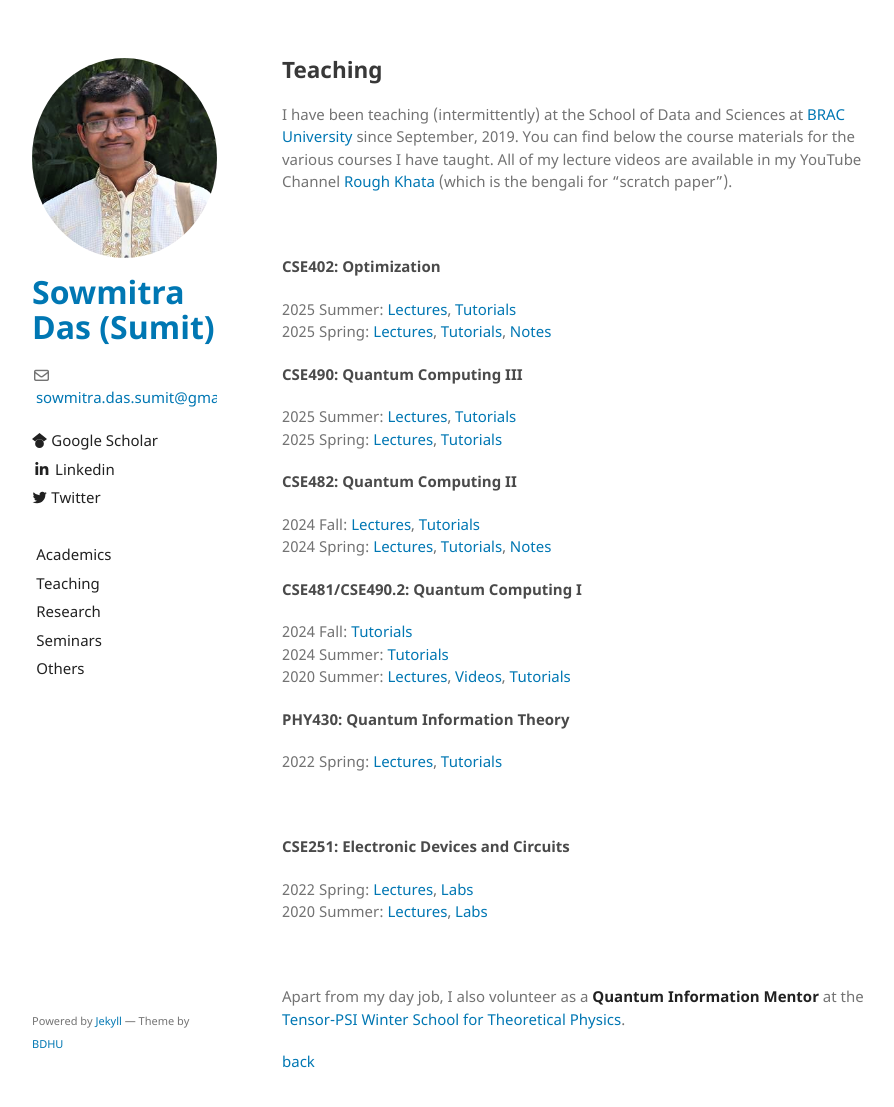
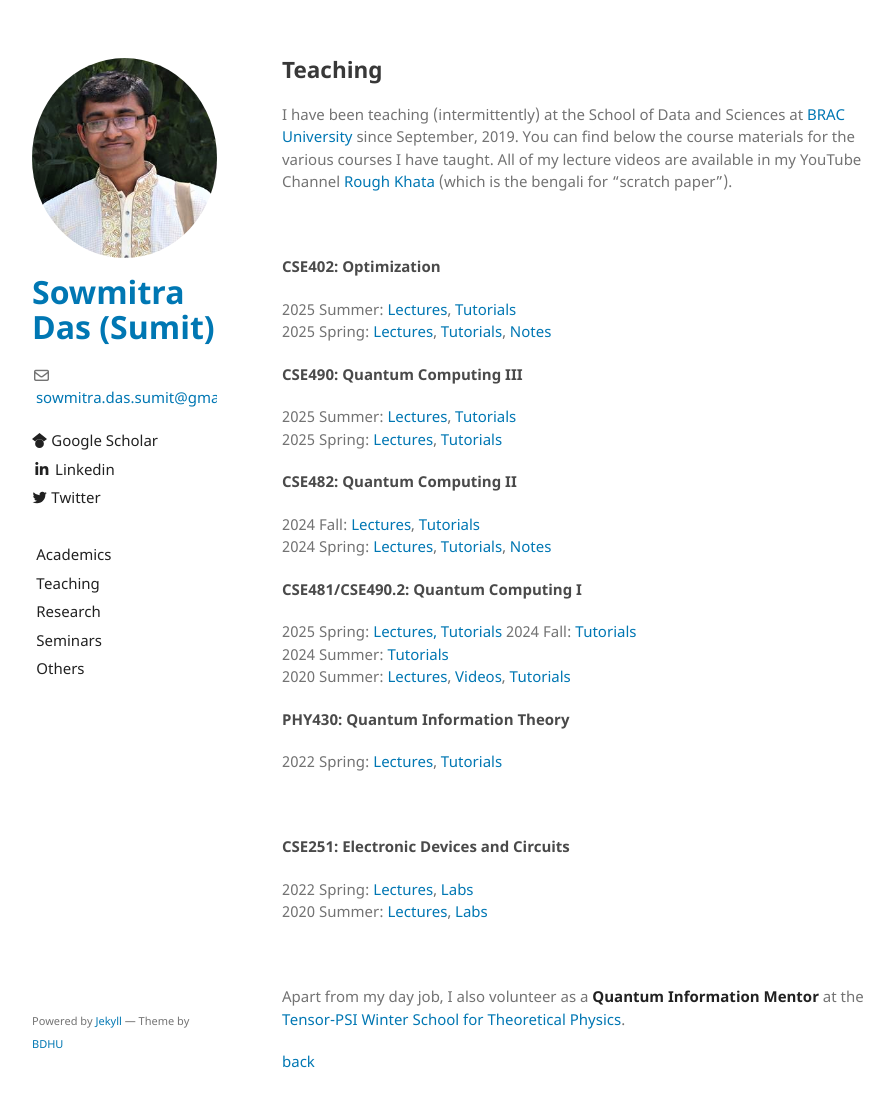
Before and after one commit to sowmitra-das-sumit/sowmitra-das-sumit.github.io, a Jekyll site: the page built from teaching.md, in a window 1280 px wide and 1123 px high. Shown: the top 1107 px of the window, without its empty margins (178-1072 px from the left). Built offline with Jekyll 4.4.1, drawn with Linux system fonts in a browser that asks for light colours; the repository's description, which GitHub fills in, is left out; our own code applies the rules of GitHub Pages for plain Markdown files.

Commit message:
Update teaching.md

```diff
--- a/teaching.md
+++ b/teaching.md
@@ -18,6 +18,7 @@ I have been teaching (intermittently) at the School of Data and Sciences at [BRA
 2024 Fall: [Lectures](https://youtube.com/playlist?list=PLvj5w6iNZqVgbqsYbL_tsBJnFaTFYB9T3&si=kD-zuhsnR1xkfjjG), [Tutorials](https://youtube.com/playlist?list=PLvj5w6iNZqViFgfpgN8oh9T4ia80_MZz5&si=3nd72fnGAv1VtCZk)\
 2024 Spring: [Lectures](https://youtube.com/playlist?list=PLvj5w6iNZqViEPZo0PaHqOK_spCeHKfGT&si=8Rt2N6TXlppnJrz3), [Tutorials](https://youtube.com/playlist?list=PLvj5w6iNZqVhsPZnkK0bjl-0jFnoOqNOT&si=hYdKyiK2taefL-HB), [Notes](https://www.overleaf.com/read/dtxxdftjsfqt#837308)
 #### CSE481/CSE490.2: Quantum Computing I
+2025 Spring: [Lectures, Tutorials](https://youtube.com/playlist?list=PL-lCYwFS3hp2wAh68fFTTnFKaoKBWEux3&si=ECITfVXGKP6BdcHh)
 2024 Fall: [Tutorials](https://youtube.com/playlist?list=PLvj5w6iNZqViTbxXwvjvkkY5Sf55eNT28&si=b3cWQK-cebyzZkpm)\
 2024 Summer: [Tutorials](https://youtube.com/playlist?list=PLvj5w6iNZqVjr40Xmk-JxrTc8eb4rFlhz&si=2IcmmY5cVnr8wur1)\
 2020 Summer: [Lectures](https://youtube.com/playlist?list=PLvj5w6iNZqVjI42wggGqWM3qUqibQcbgn&si=RiyooGTnwY2IojXv), [Videos](https://youtube.com/playlist?list=PLvj5w6iNZqVh1xEngYv-YRrV00O89HVrb&si=-PETH2xR8QmGPRZr), [Tutorials](https://youtube.com/playlist?list=PLvj5w6iNZqVhABt-6D1R6njy9k2kVHz8-&si=baaqFvOy3ursywUF)
```
